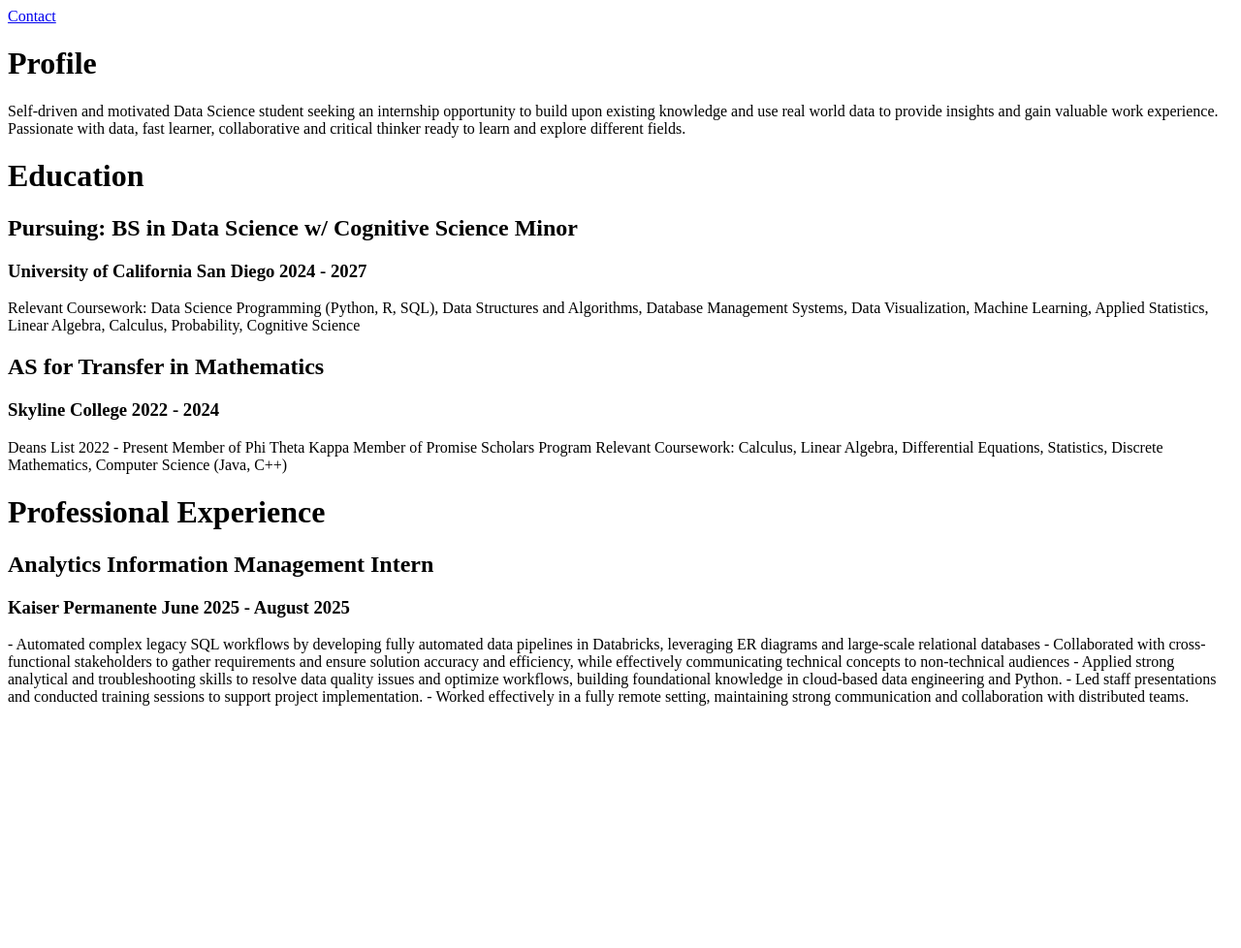
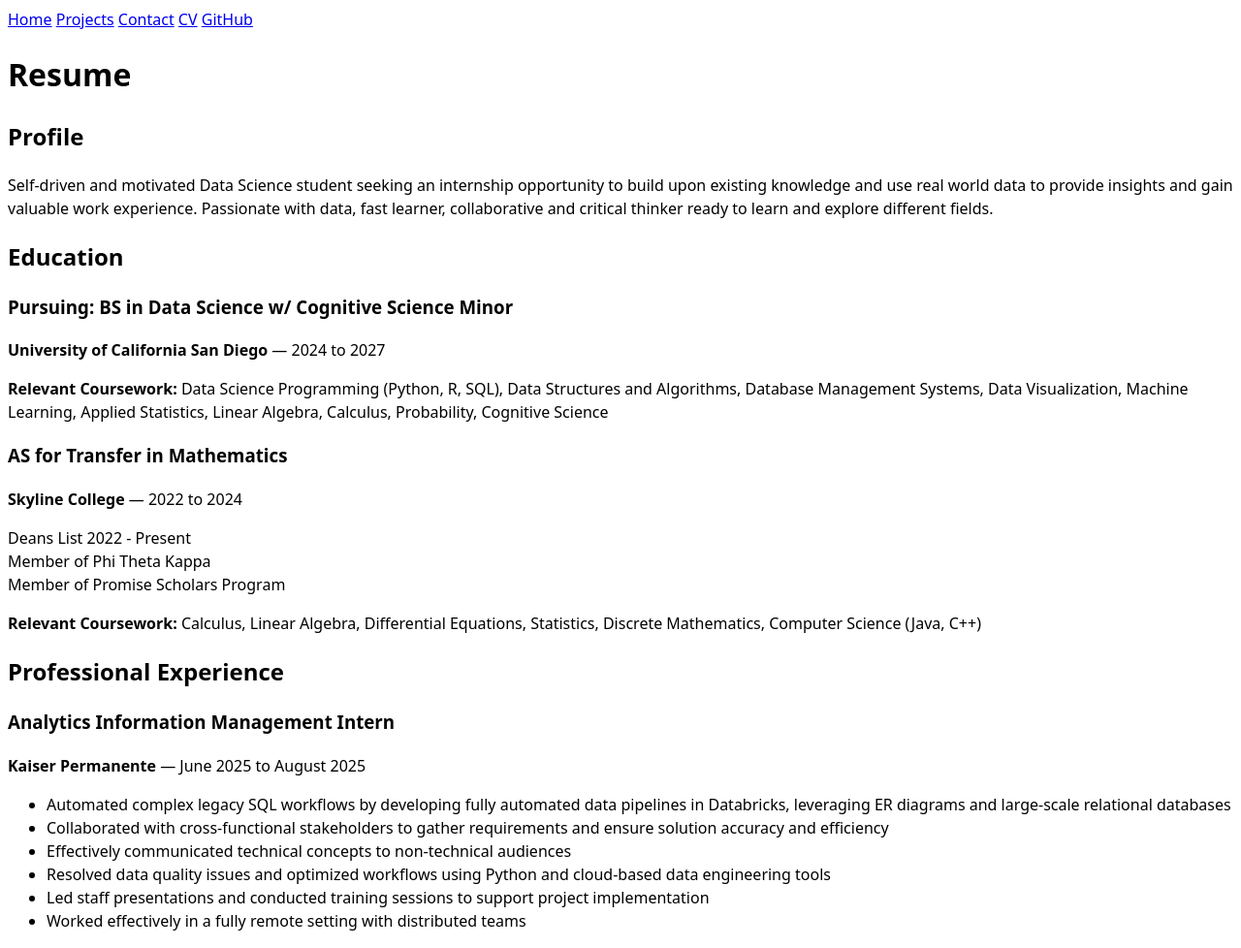
Before and after one commit to CaseySo/portfolio, a plain HTML site: page resume.html in a window 1280 px wide. Shown: the whole page at 97% size. Before the commit the page ends 800 px from the top, so only its background shows below. Drawn offline with Linux system fonts and the light colour scheme.

Commit message:
Update resume.html

```diff
--- a/resume.html
+++ b/resume.html
@@ -1,60 +1,78 @@
 <!DOCTYPE html>
 <html lang="en">
 <head>
-    <meta charset="UTF-8">
-    <meta name="viewport" content="width=device-width, initial-scale=1.0">
-    <title>Resume</title>
-    <nav>
+  <meta charset="UTF-8" />
+  <meta name="viewport" content="width=device-width, initial-scale=1.0" />
+  <title>Resume</title>
+  <link rel="stylesheet" href="../style.css" />
+</head>
+
+<body>
+
+  <nav>
+    <a href="../index.html">Home</a>
+    <a href="../projects/index.html">Projects</a>
     <a href="../contact/index.html">Contact</a>
-</nav>
-</head>
-<h1>Profile</h1>
-<body>
-Self-driven and motivated Data Science student seeking an internship opportunity to
-build upon existing knowledge and use real world data to provide insights and gain
-valuable work experience. Passionate with data, fast learner, collaborative and critical
-thinker ready to learn and explore different fields.
-</body>
+    <a href="../cv/index.html">CV</a>
+    <a href="https://github.com/YOUR-USERNAME" target="_blank">GitHub</a>
+  </nav>
 
-<h1>Education</h1>
-<h2>Pursuing: BS in Data Science w/ Cognitive Science Minor </h2>
-<h3> University of California San Diego 2024 - 2027</h3>
-<body>
-Relevant Coursework: Data Science Programming (Python, R, SQL), Data Structures and
-Algorithms, Database Management Systems, Data Visualization, Machine Learning, Applied
-Statistics, Linear Algebra, Calculus, Probability, Cognitive Science
-</body>
+  <h1>Resume</h1>
 
-<h2>AS for Transfer in Mathematics </h2>
-<h3> Skyline College 2022 - 2024</h3>
-<body>
-Deans List 2022 - Present
-Member of Phi Theta Kappa
-Member of Promise Scholars Program
+  <section>
+    <header><h2>Profile</h2></header>
+    <p>
+      Self-driven and motivated Data Science student seeking an internship opportunity to
+      build upon existing knowledge and use real world data to provide insights and gain
+      valuable work experience. Passionate with data, fast learner, collaborative and critical
+      thinker ready to learn and explore different fields.
+    </p>
+  </section>
 
-Relevant Coursework: Calculus, Linear Algebra, Differential Equations, Statistics,
-Discrete Mathematics, Computer Science (Java, C++)
-</body>
+  <section>
+    <header><h2>Education</h2></header>
 
-<h1>Professional Experience</h1>
-<h2>Analytics Information Management Intern </h2>
-<h3> Kaiser Permanente June 2025 - August 2025</h3>
-<body>
-- Automated complex legacy SQL workflows by developing fully automated data pipelines
-in Databricks, leveraging ER diagrams and large-scale relational databases
+    <article>
+      <h3>Pursuing: BS in Data Science w/ Cognitive Science Minor</h3>
+      <p><strong>University of California San Diego</strong> — <time datetime="2024">2024</time> to <time datetime="2027">2027</time></p>
+      <p>
+        <strong>Relevant Coursework:</strong> Data Science Programming (Python, R, SQL), Data Structures and Algorithms,
+        Database Management Systems, Data Visualization, Machine Learning, Applied Statistics,
+        Linear Algebra, Calculus, Probability, Cognitive Science
+      </p>
+    </article>
 
-- Collaborated with cross-functional stakeholders to gather requirements and ensure
-solution accuracy and efficiency, while effectively communicating technical concepts to
-non-technical audiences
+    <article>
+      <h3>AS for Transfer in Mathematics</h3>
+      <p><strong>Skyline College</strong> — <time datetime="2022">2022</time> to <time datetime="2024">2024</time></p>
+      <p>
+        Deans List 2022 - Present<br />
+        Member of Phi Theta Kappa<br />
+        Member of Promise Scholars Program
+      </p>
+      <p>
+        <strong>Relevant Coursework:</strong> Calculus, Linear Algebra, Differential Equations, Statistics,
+        Discrete Mathematics, Computer Science (Java, C++)
+      </p>
+    </article>
+  </section>
 
-- Applied strong analytical and troubleshooting skills to resolve data quality issues and
-optimize workflows, building foundational knowledge in cloud-based data engineering and
-Python.
+  <section>
+    <header><h2>Professional Experience</h2></header>
 
-- Led staff presentations and conducted training sessions to support project
-implementation.
+    <article>
+      <h3>Analytics Information Management Intern</h3>
+      <p><strong>Kaiser Permanente</strong> — <time datetime="2025-06">June 2025</time> to <time datetime="2025-08">August 2025</time></p>
+      <ul>
+        <li>Automated complex legacy SQL workflows by developing fully automated data pipelines in Databricks, leveraging ER diagrams and large-scale relational databases</li>
+        <li>Collaborated with cross-functional stakeholders to gather requirements and ensure solution accuracy and efficiency</li>
+        <li>Effectively communicated technical concepts to non-technical audiences</li>
+        <li>Resolved data quality issues and optimized workflows using Python and cloud-based data engineering tools</li>
+        <li>Led staff presentations and conducted training sessions to support project implementation</li>
+        <li>Worked effectively in a fully remote setting with distributed teams</li>
+      </ul>
+    </article>
+  </section>
 
-- Worked effectively in a fully remote setting, maintaining strong communication and
-collaboration with distributed teams.
 </body>
 </html>
```
